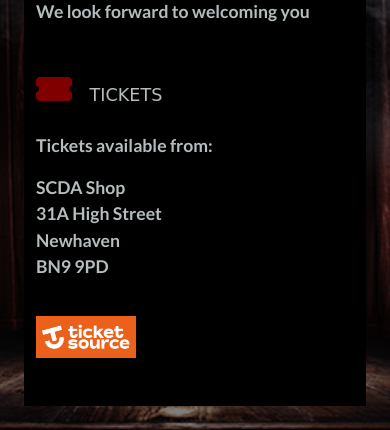
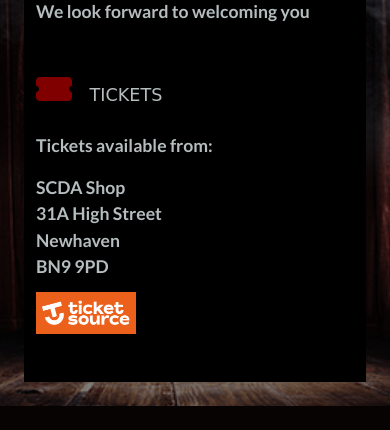
Before and after one commit to Bealby/vscode, a Django app: page / in a window 390 px wide. Shown: the part 1867-2297 px from the top of the page. After the commit the page ends 2273 px from the top, so only its background shows below. Run offline with Django 3.2, Linux system fonts and the light colour scheme; some libraries are stand-ins or nearby versions; some web fonts are replaced.

Commit message:
Add styling and MQ for ticket-source logo

```diff
--- a/ignite-theatre-v2/home/templates/home/index.html
+++ b/ignite-theatre-v2/home/templates/home/index.html
@@ -78,7 +78,7 @@
                     </p>
                     <p class="mb-4"><a target="_blank"
                             href="https://www.ticketsource.co.uk/whats-on?q=a%20grandma%27s%20grimm"
-                            class="murray-bealby" target="_blank"><img class="ticket-source mt-3 mb-4"
+                            class="murray-bealby" target="_blank"><img class="ticket-source2 mt-3 mb-4"
                                 src="media/logo/ticket-source.png" alt="Ticket Source Logo" /></a>
                     </p>
                 </div>
--- a/ignite-theatre-v2/static/css/base.css
+++ b/ignite-theatre-v2/static/css/base.css
@@ -50,6 +50,10 @@ body {
 /*---Images---*/
 
 .ticket-source{
+  max-width: 100px;
+}
+
+.ticket-source2{
   max-width: 100px;
 }
 
@@ -480,3 +484,10 @@ nav ul li a:hover {
   margin-top:1.3rem !important;
 }
 }
+
+/*---Margin-Top for ticket-source logo in content for better spacing on smaller devices---*/
+@media (max-width: 767px) {
+.ticket-source2{
+  margin-top: 12px !important;
+}
+}
```
